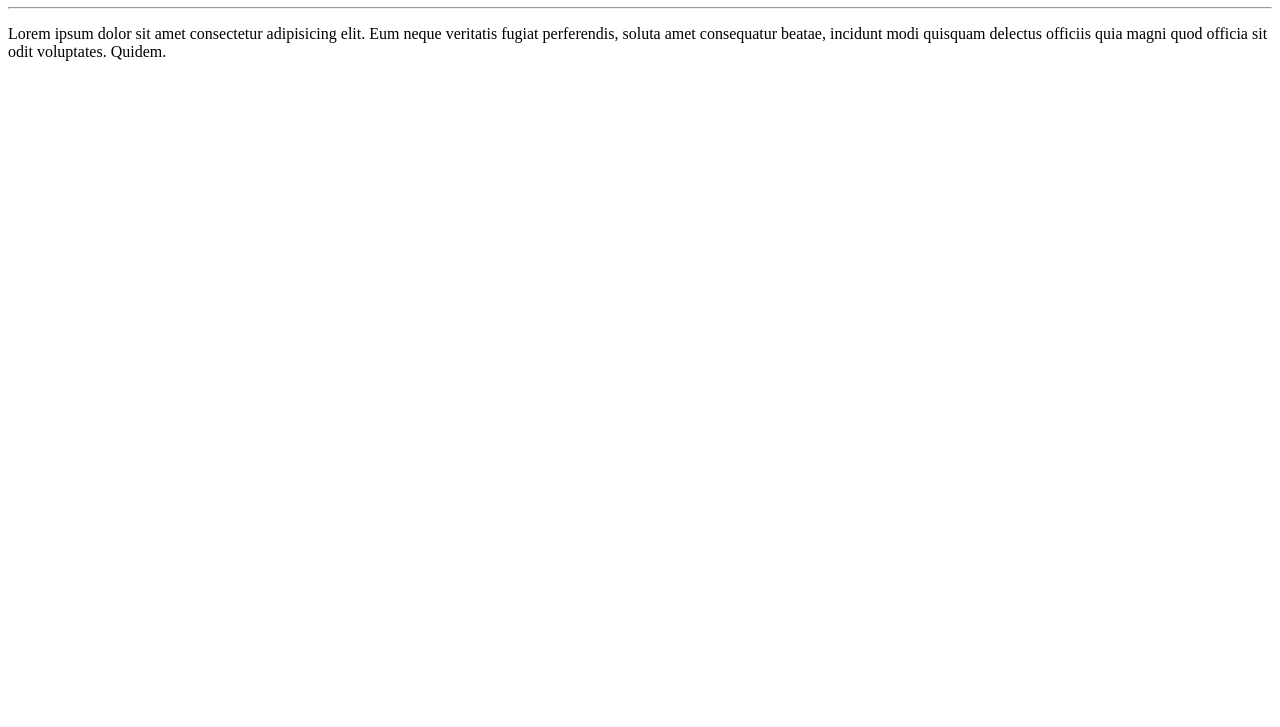
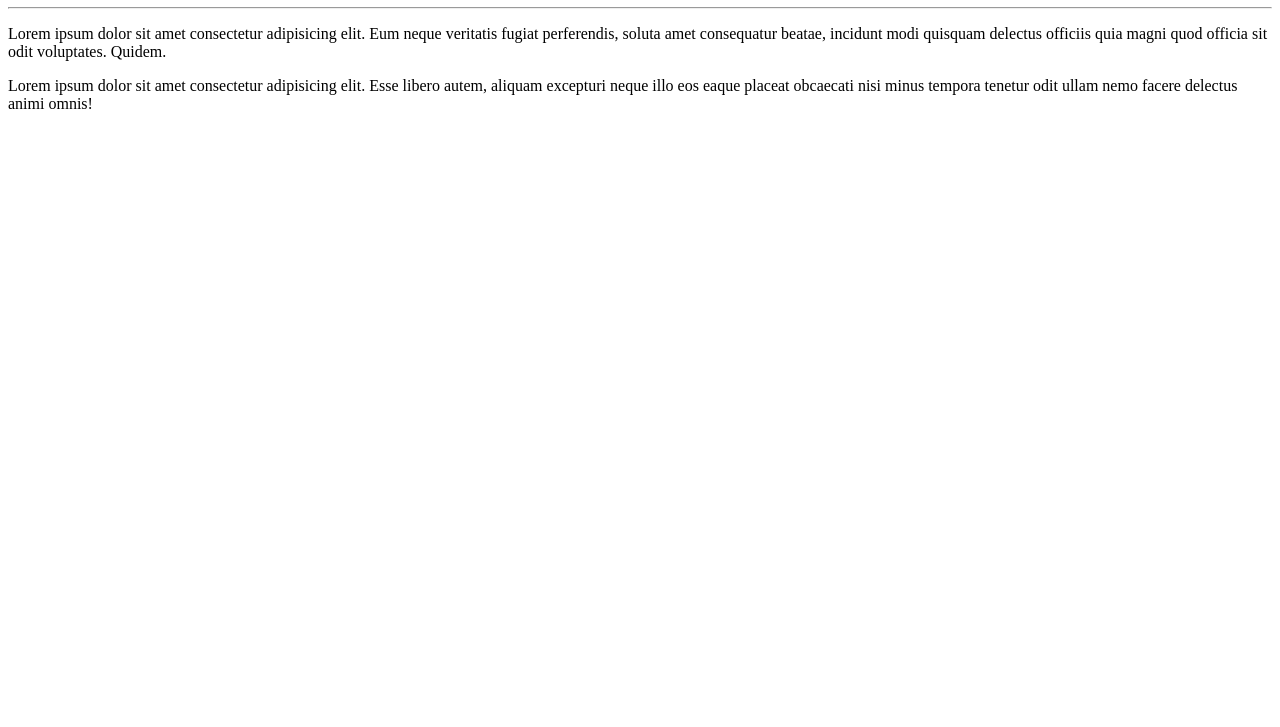
Before and after one commit to DavidsonPCS/Ola-Mundo, a plain HTML site: page site-exemplo/index.html in a window 1280 px wide. Shown: the part 73-800 px from the top of the page. Drawn offline with Linux system fonts and the light colour scheme.

Commit message:
adicionei um parágrafo

```diff
--- a/site-exemplo/index.html
+++ b/site-exemplo/index.html
@@ -10,5 +10,6 @@
     <h1>Olá, Mundo!</h1>
     <hr>
     <p>Lorem ipsum dolor sit amet consectetur adipisicing elit. Eum neque veritatis fugiat perferendis, soluta amet consequatur beatae, incidunt modi quisquam delectus officiis quia magni quod officia sit odit voluptates. Quidem.</p>
+    <p>Lorem ipsum dolor sit amet consectetur adipisicing elit. Esse libero autem, aliquam excepturi neque illo eos eaque placeat obcaecati nisi minus tempora tenetur odit ullam nemo facere delectus animi omnis!</p>
 </body>
 </html>
```
